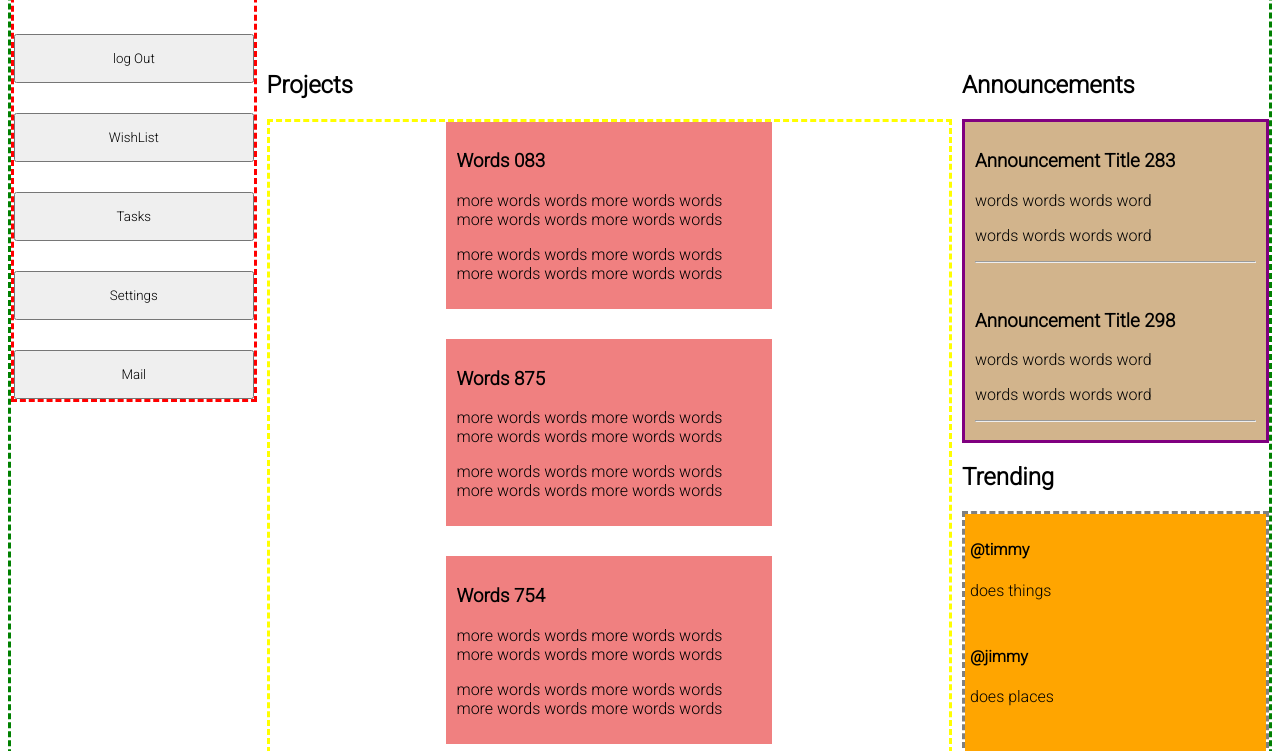
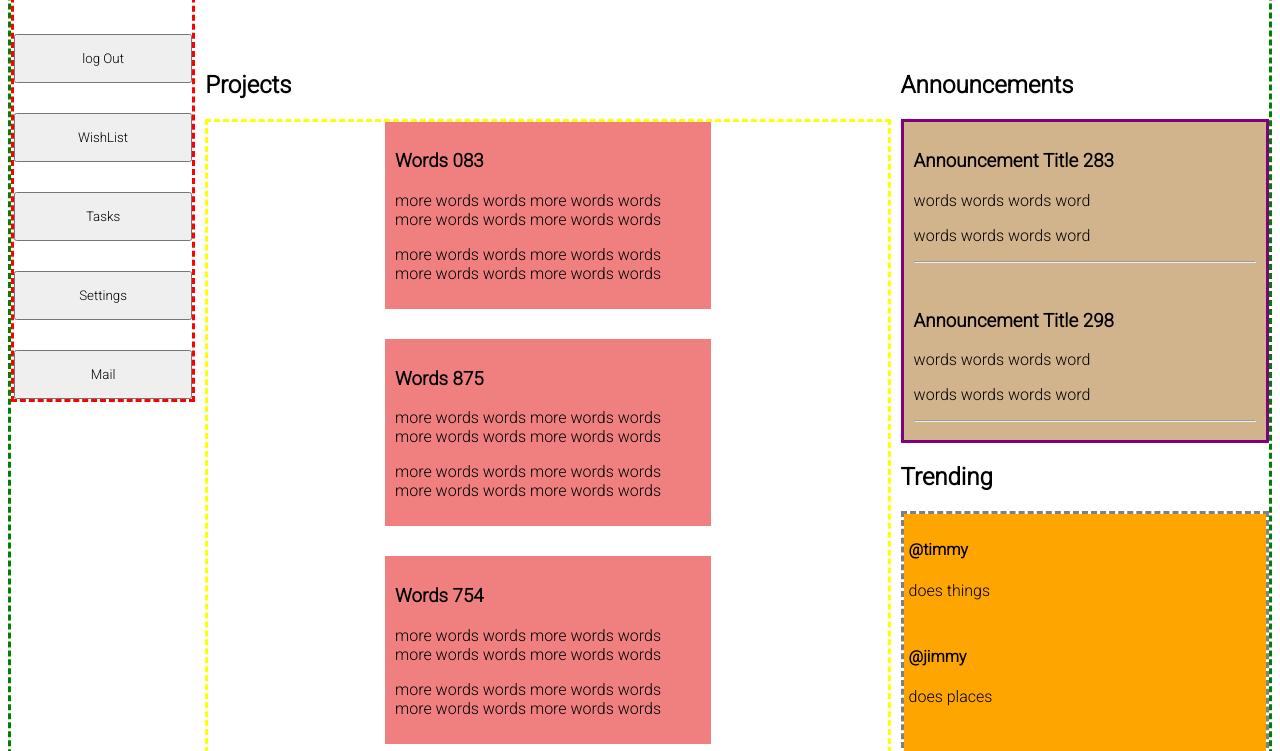
Before and after one commit to threebarber/admindash, a plain HTML site: page index.html in a window 1280 px wide. Shown: the part 238-989 px from the top of the page. Drawn offline with Linux system fonts and the light colour scheme.

Commit message:
shrunk nav track expanded announce/trend

```diff
--- a/styles.css
+++ b/styles.css
@@ -5,7 +5,7 @@
 }
 
 .container {  display: grid;
-    grid-template-columns: 0.8fr 1.2fr 1fr 1fr;
+    grid-template-columns: 0.6fr 1.4fr 0.8fr 1.2fr;
     grid-template-rows: 0.5fr 1.5fr 1fr;
     gap: 10px 10px;
     grid-auto-flow: row;
```
